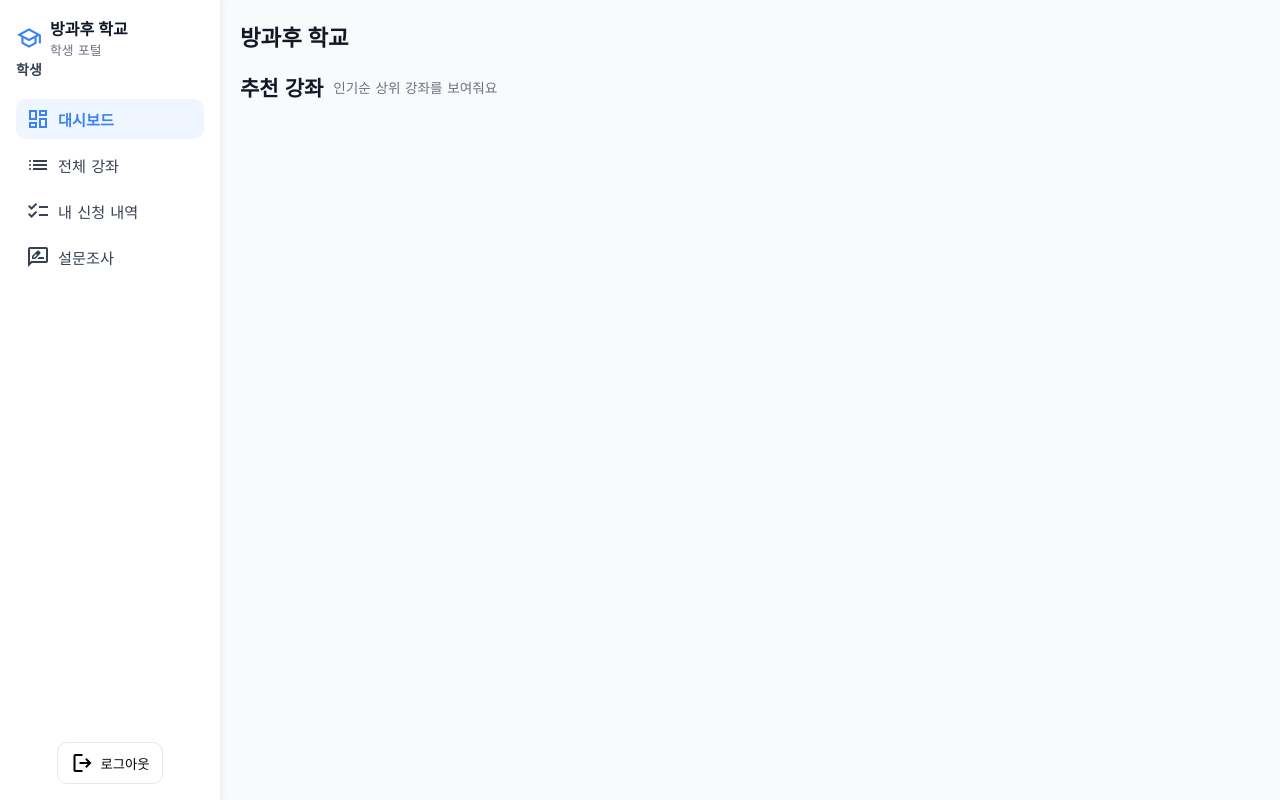
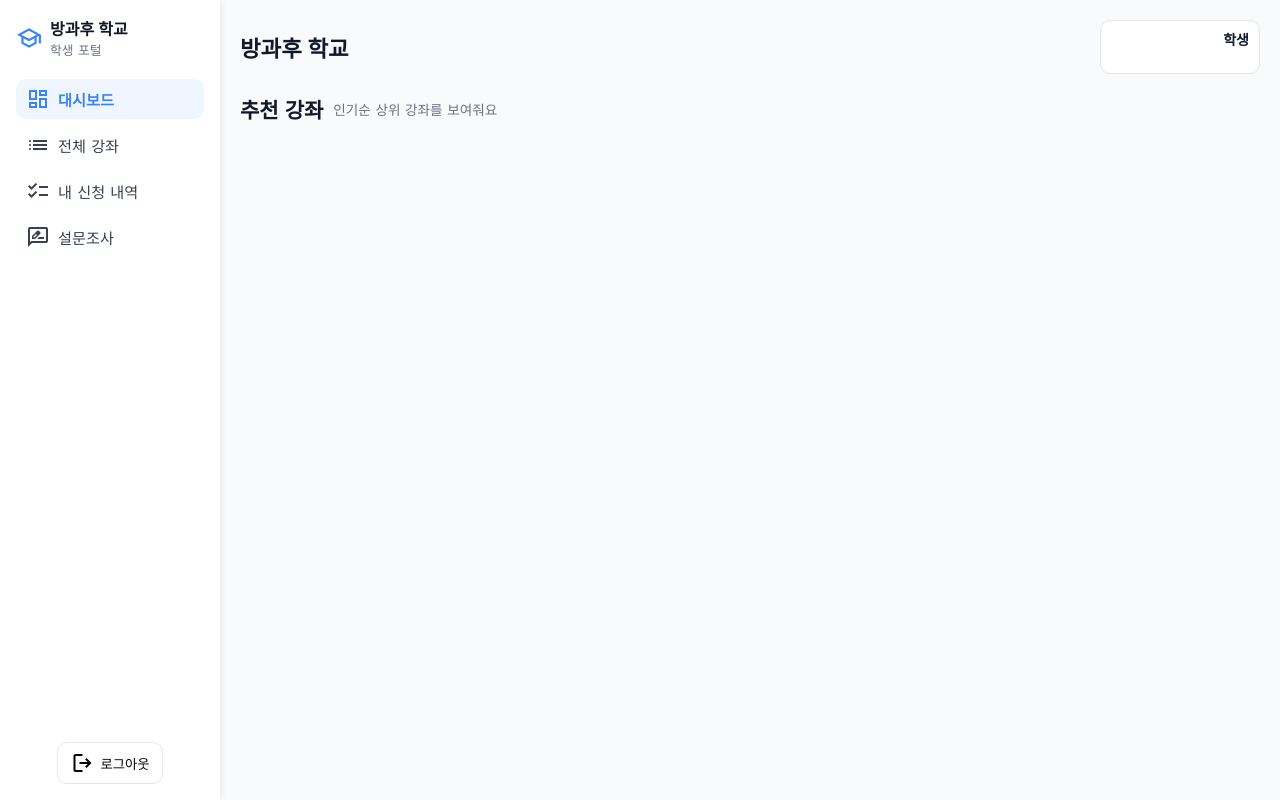
Before and after one commit to tlscksgur/afterSchoolM, a plain HTML site: page student.html in a window 1280 px wide. Drawn offline with nearby package versions, Linux system fonts and the light colour scheme; no server answers.

Commit message:
Move student profile to header

```diff
--- a/css/student.css
+++ b/css/student.css
@@ -152,6 +152,25 @@ body {
   font-size: 1.4rem;
   color: var(--text-primary);
   font-weight: 800
+}
+.user-chip {
+  display: flex;
+  align-items: center;
+  gap: 8px;
+  padding: 8px 10px;
+  background: #fff;
+  border: 1px solid var(--border-primary);
+  border-radius: 10px;
+  min-width: 160px;
+  justify-content: flex-end;
+  text-align: right;
+}
+.user-chip strong {
+  display: block;
+  color: var(--text-primary);
+}
+.user-chip small {
+  color: var(--text-tertiary);
 }
 
 .search-box {
--- a/student.html
+++ b/student.html
@@ -28,10 +28,6 @@
             <p>학생 포털</p>
           </div>
         </div>
-        <div class="user-chip">
-          <strong id="studentName">학생</strong>
-          <small id="studentEmail"></small>
-        </div>
         <nav class="menu">
           <a href="#" data-target="dashboard" class="active">
             <span class="material-symbols-outlined">dashboard</span><span>대시보드</span>
@@ -58,6 +54,12 @@
     <main class="main">
       <header class="header">
         <h1>방과후 학교</h1>
+        <div class="user-chip">
+          <div>
+            <strong id="studentName">학생</strong><br />
+            <small id="studentEmail"></small>
+          </div>
+        </div>
       </header>
 
       <!-- 🟢 대시보드: 추천/인기 강좌 일부 -->
```
